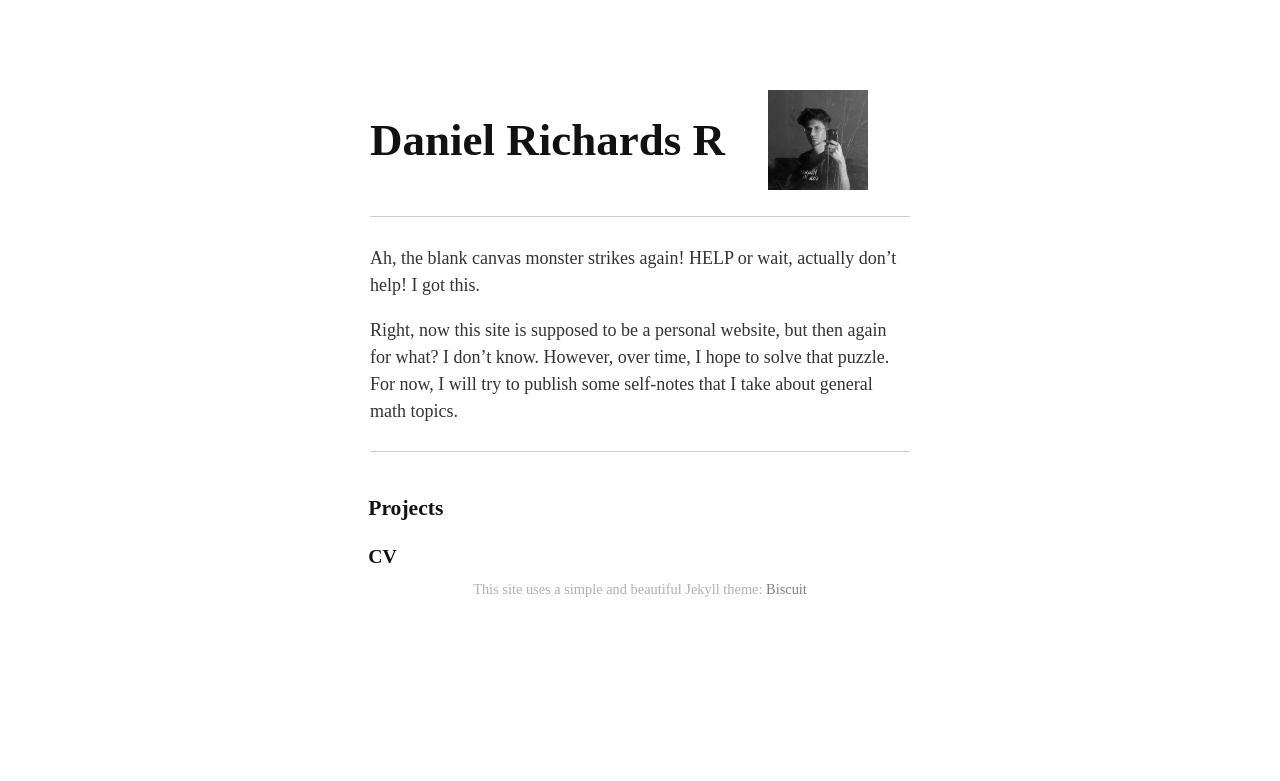
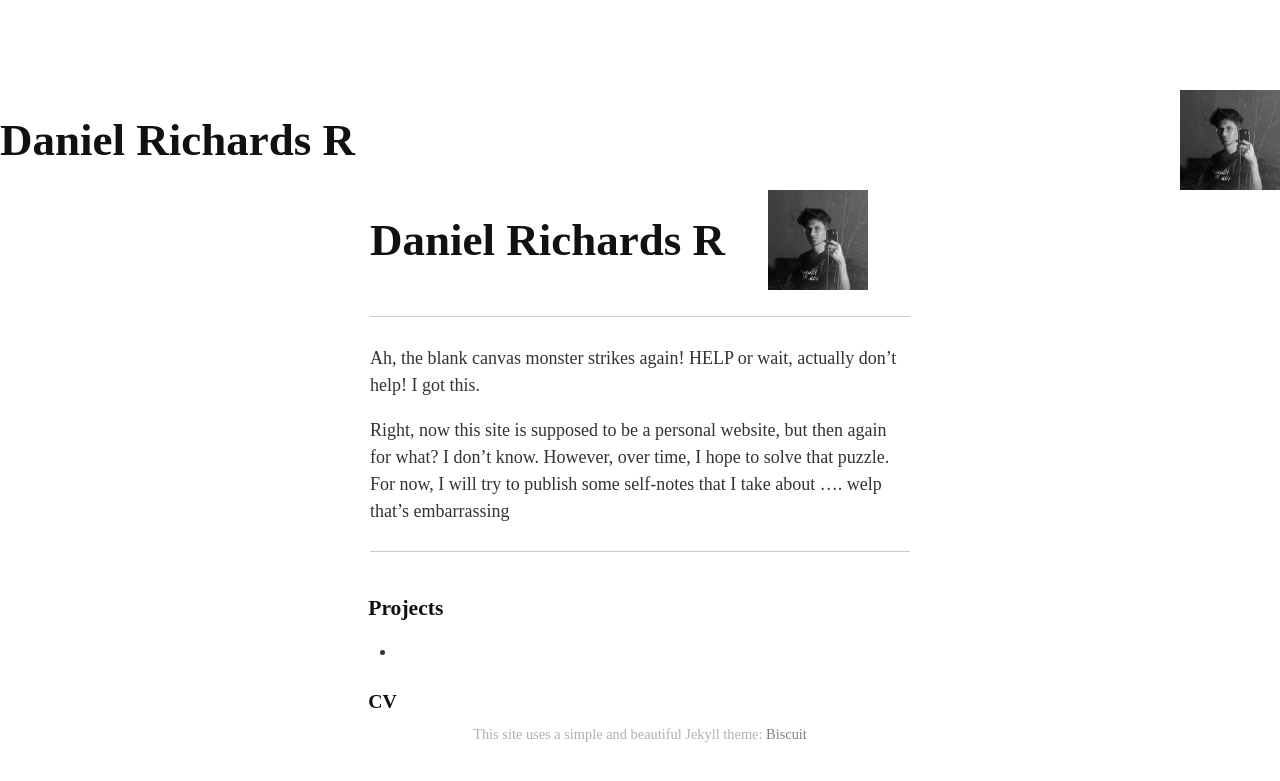
Before and after one commit to dannyrichy/dannyrichy.github.io, a Jekyll site: the page built from docs/index.md, in a window 1280 px wide. Shown: the top 781 px of the page. Built offline with Jekyll 4.4.1, drawn with Linux system fonts in a browser that asks for light colours; some web fonts are replaced.

Commit message:
god level changes

```diff
--- a/docs/_includes/head.html
+++ b/docs/_includes/head.html
@@ -0,0 +1,4 @@
+<div style="display: flex; align-items: center; justify-content: space-between;">
+    <h1 style="margin: 0;">Daniel Richards R</h1>
+    <img src="assets/profile.jpg" alt="Banner" style="width: 100px; height: 100px;">
+</div>
--- a/docs/index.md
+++ b/docs/index.md
@@ -11,10 +11,11 @@
 
 Ah, the blank canvas monster strikes again! HELP or wait, actually don't help! I got this.
 
-Right, now this site is supposed to be a personal website, but then again for what? I don't know. However, over time, I hope to solve that puzzle. For now, I will try to publish some self-notes that I take about general math topics.
+Right, now this site is supposed to be a personal website, but then again for what? I don't know. However, over time, I hope to solve that puzzle. For now, I will try to publish some self-notes that I take about .... welp that's embarrassing
 
 ---
 
 ## Projects
+ -
 
 ### CV
```
